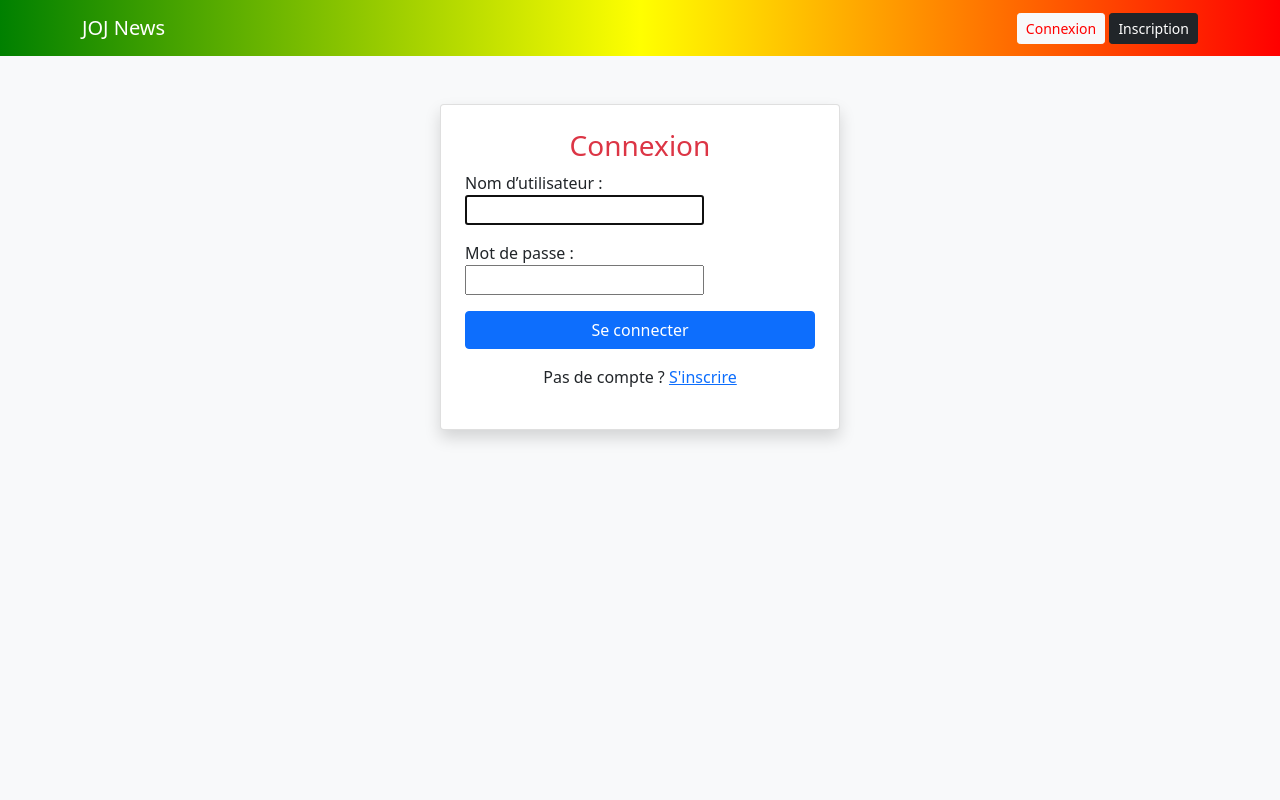
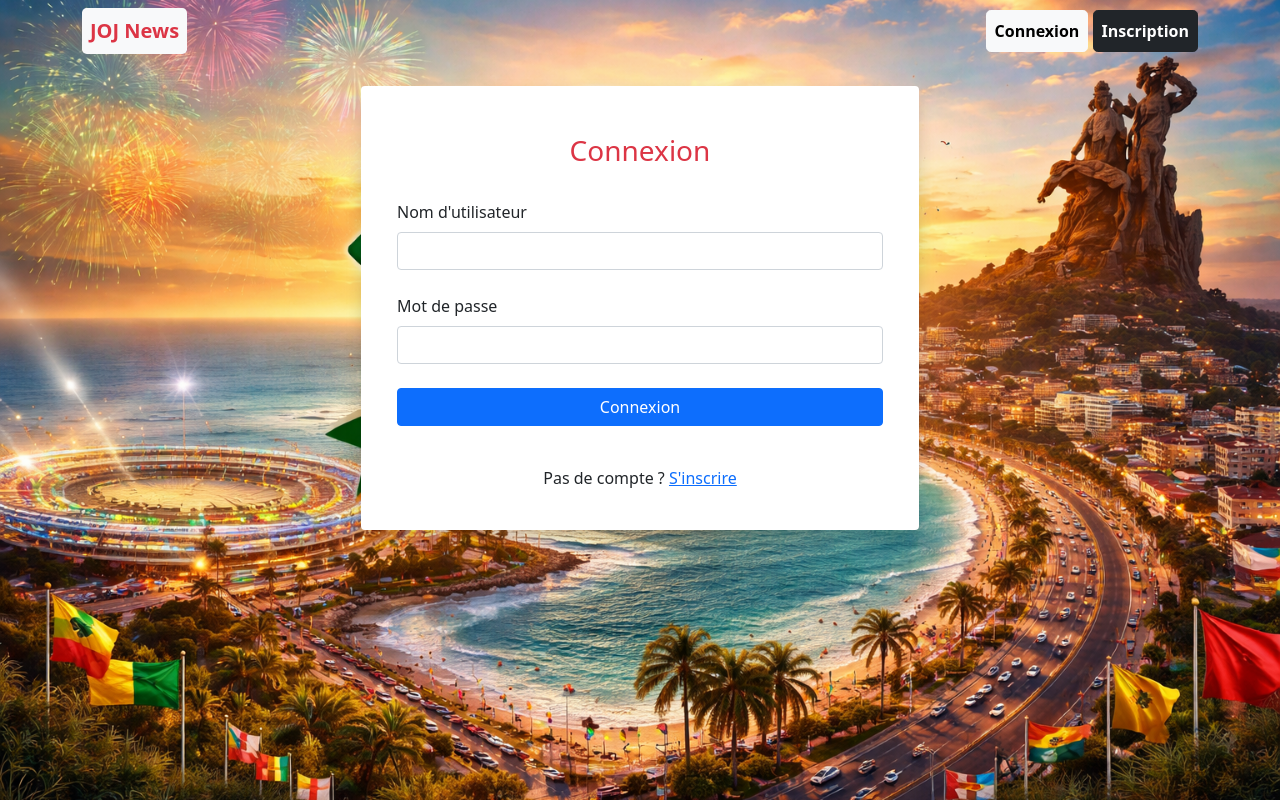
Before and after one commit to amath114fam/JOJ_NEWS, a Django app: page /connexion/ in a window 1280 px wide. Run offline with Django 5.2, Linux system fonts and the light colour scheme.

Commit message:
Styler les pages avec bootstrap

```diff
--- a/static/css/style.css
+++ b/static/css/style.css
@@ -1,3 +1,14 @@
-.connexion{
-    color: red;
+body{
+    background-color: #f8f9fa;
+    background: url(/static/images/joj.png) no-repeat 50% 50%;
+    background-size: cover;
+    height: 100vh;
 }
+/* Couleurs Sénégal */
+.lead{
+    color: green;
+    font-weight: bold;
+}
+.loginText{
+    font-weight: bold;
+}
--- a/templates/Article/detail_article.html
+++ b/templates/Article/detail_article.html
@@ -2,7 +2,7 @@
 
 {% block content %}
 <div class="container">
-    <div class="card bg-warning" style="width: 18rem;">
+    <div class="card bg-white" style="width: 18rem;">
         <div class="card-body">
             <h5 class="card-title"> Titre : {{details.titre}} </h5>
             <h6 class="card-subtitle mb-2 text-body-secondary">Auteur : {{details.auteur}}</h6>
--- a/templates/Article/liste_article.html
+++ b/templates/Article/liste_article.html
@@ -5,7 +5,7 @@
     <div class="row g-5">
         {% for article in articles %}
         <div class="col-12 col-md-6 col-lg-4">
-            <div class="rounded-2 bg-primary p-3 d-flex justify-content-center align-items-center">
+            <div class="rounded-2 bg-danger p-3 d-flex justify-content-center align-items-center">
                 <a href="{% url "detail_article" article.id %}" class="text-white fw-bold "> {{article.titre}} </a>
             </div>
         </div>
--- a/templates/base.html
+++ b/templates/base.html
@@ -11,24 +11,8 @@
     <link rel="stylesheet" href="{% static 'css/style.css' %}">
 
     <style>
-        body {
-            background-color: #f8f9fa;
-        }
 
-        /* Couleurs Sénégal */
-        .navbar-custom {
-            background: linear-gradient(to right, green, yellow, red);
-        }
 
-        .btn-joj {
-            background-color: green;
-            color: white;
-        }
-
-        .btn-joj:hover {
-            background-color: red;
-            color: white;
-        }
     </style>
 </head>
 
@@ -37,18 +21,18 @@
 <!-- NAVBAR -->
 <nav class="navbar navbar-expand-lg navbar-dark navbar-custom">
     <div class="container">
-        <a class="navbar-brand" href="/">JOJ News</a>
+        <a class="navbar-brand rounded-3 fw-bold p-2 bg-light text-danger" href="/">JOJ News</a>
 
         <div>
             {% if user.is_authenticated %}
                 <span class="text-white me-2">👤 {{ user.username }}</span>
                 <form method="POST" action="{% url 'deconnexion' %}" style="display:inline;">
                     {% csrf_token %}
-                    <button type="submit" class="btn btn-light btn-sm">Déconnexion</button>
+                    <button type="submit" class="btn btn-light rounded-3 fw-bold p-2">Déconnexion</button>
                 </form>
             {% else %}
-                <a href="{% url 'connexion' %}" class="btn btn-light btn-sm connexion">Connexion</a>
-                <a href="{% url 'inscription' %}" class="btn btn-dark btn-sm">Inscription</a>
+                <a href="{% url 'connexion' %}" class="btn btn-light  connexion rounded-3 fw-bold p-2">Connexion</a>
+                <a href="{% url 'inscription' %}" class="btn btn-dark rounded-3 fw-bold p-2">Inscription</a>
             {% endif %}
         </div>
     </div>
--- a/templates/connexion.html
+++ b/templates/connexion.html
@@ -1,18 +1,29 @@
 {% extends 'base.html' %}
 
 {% block content %}
-<div class="card shadow p-4 mx-auto" style="max-width: 400px;">
-    <h3 class="text-center text-danger">Connexion</h3>
-
-    <form method="post">
+    <form method="post" action ="{% url "connexion" %}" class="row gy-4 w-50 mx-auto p-4 shadow rounded bg-white">
         {% csrf_token %}
-        {{ form.as_p }}
-        <button class="btn btn-primary w-100">Se connecter</button>
+        <h3 class="text-center text-danger">Connexion</h3>
+        {% if form.errors %}
+            <p style="color:red;">Veuillez corriger les erreurs.</p>
+        {% endif %}
+        <div class="col-12">
+            <label for="nom" class="form-label">Nom d'utilisateur</label>
+            <input type="text" class="form-control" id="nom" name="username">
+        </div>
+        <div class="col-12">
+            <label for="password" class="form-label">Mot de passe</label>
+            <input type="password" class="form-control" id="password" name="password">
+        </div>
+        <div class="col-12">
+            <button type="submit" class="btn btn-primary w-100">Connexion</button>
+        </div>
+        <div class="col-12">
+            <p class="mt-3 text-center">
+                Pas de compte ?
+                <a href="{% url 'inscription' %}">S'inscrire</a>
+            </p>
+        </div>
     </form>
-
-    <p class="mt-3 text-center">
-        Pas de compte ?
-        <a href="{% url 'inscription' %}">S'inscrire</a>
-    </p>
 </div>
 {% endblock %}
--- a/templates/home.html
+++ b/templates/home.html
@@ -3,12 +3,12 @@
 {% block content %}
 <div class="text-center">
     <h1 class="text-success">Bienvenue sur JOJ News 🇸🇳</h1>
-    <p class="lead">Plateforme officielle des Jeux Olympiques de la Jeunesse</p>
+    <marquee class="lead">Plateforme officielle des Jeux Olympiques de la Jeunesse</marquee>
 
     {% if user.is_authenticated %}
-        <p>👤 Connecté en tant que <strong>{{ user.username }}</strong></p>
+        <p class="loginText">👤 Connecté en tant que <strong>{{ user.username }}</strong></p>
     {% else %}
-        <p>Veuillez vous connecter pour interagir</p>
+        <p class="loginText">Veuillez vous connecter pour interagir</p>
     {% endif %}
 </div>
 {% endblock %}
```
Also changed, not shown: templates/inscription.html (+21 -14 lines), static/images/joj.png (added).
